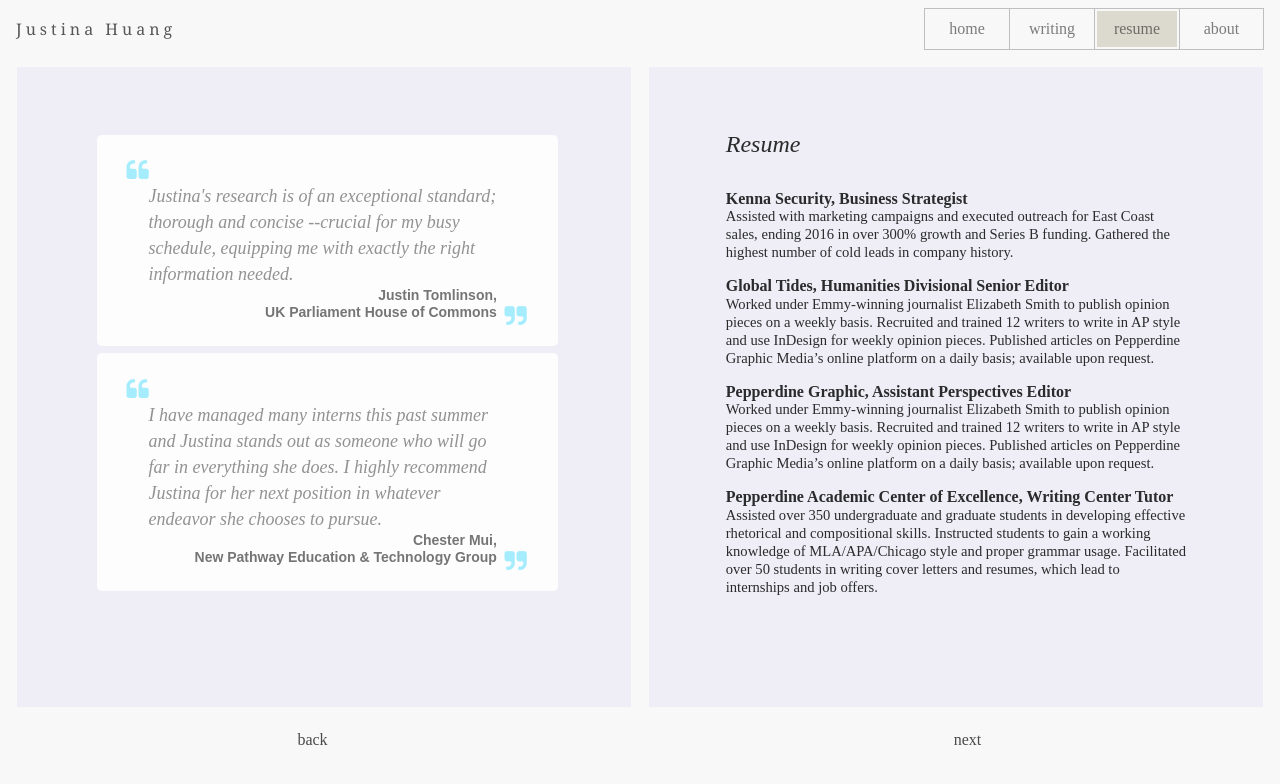
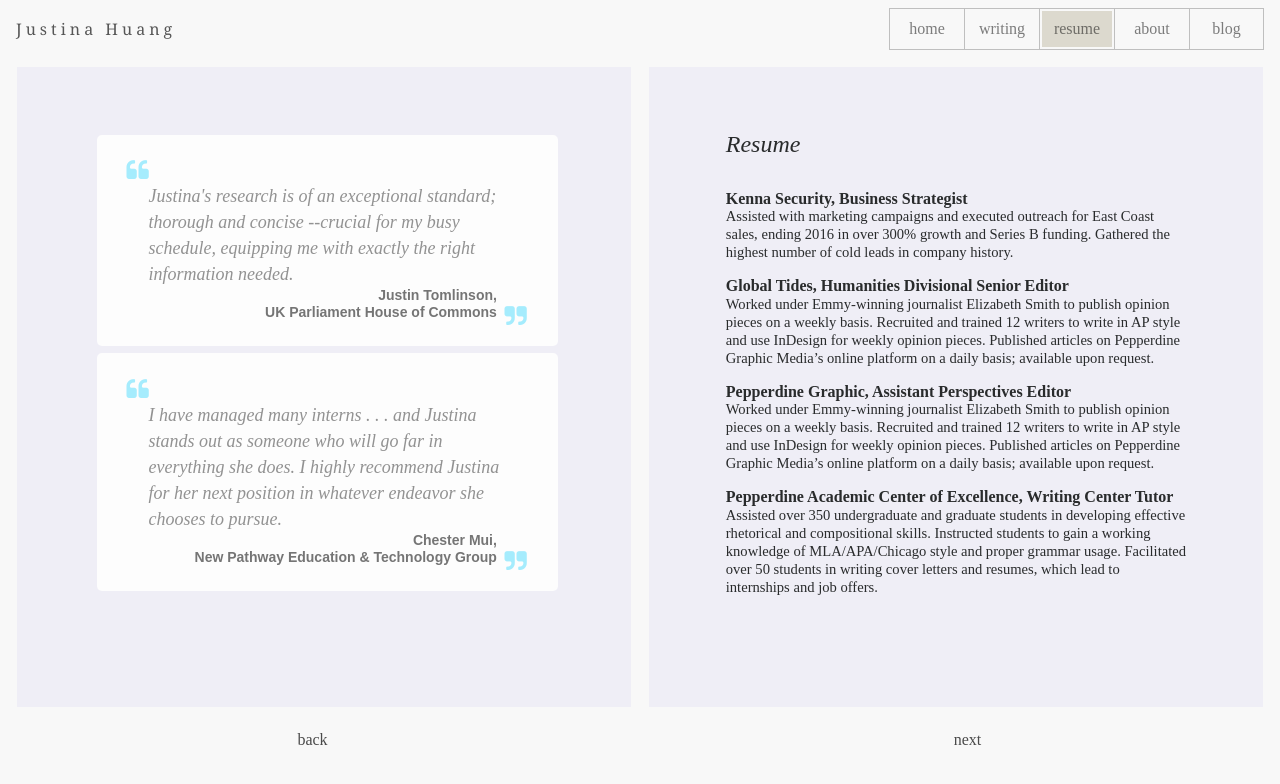
Before and after one commit to huanderwoman/huanderwoman.github.io, a plain HTML site: page resume.html in a window 1280 px wide. Drawn offline with nearby package versions, Linux system fonts and the light colour scheme; a script that the page names is missing.

Commit message:
Add blog tab to navbar and edit resume quote

```diff
--- a/css/index.css
+++ b/css/index.css
@@ -18,7 +18,7 @@
   background-color: rgb(247, 243, 231);
 }
 li.nav-item {
-  width: 85px;
+  width: 75px;
   font-family: Georgia-Italic;
 
 }
--- a/css/main.css
+++ b/css/main.css
@@ -23,7 +23,7 @@
 }
 
 li.nav-item {
-  width: 85px;
+  width: 75px;
   font-family: Georgia-Italic;
 
 }
--- a/resume.html
+++ b/resume.html
@@ -58,9 +58,14 @@
             <a class="nav-link" href="./resume.html">resume</a>
           </div>
         </li>
+        <li class="nav-item flexcontainer border-right-0">
+          <div id="about-btn" class="inner-item flexcontainer-nav">
+            <a class="nav-link" href="./about.html">about<span class="sr-only">(current)</span></a>
+          </div>
+        </li>
         <li class="nav-item flexcontainer">
           <div id="about-btn" class="inner-item flexcontainer-nav">
-            <a class="nav-link" href="./about.html">about<span class="sr-only">(current)</span></a>
+            <a class="nav-link" href="http://justinajunehuang.wixsite.com/huanderwoman">blog<span class="sr-only">(current)</span></a>
           </div>
         </li>
       </ul>
@@ -94,7 +99,7 @@
               <div class="quote">
 
                 <i class="fa fa-quote-left" aria-hidden="true"></i><p>
-                  I have managed many interns this past summer and Justina stands out as someone who will go far in everything she does. I highly recommend Justina for her next position in whatever endeavor she chooses to pursue.</p>
+                  I have managed many interns . . . and Justina stands out as someone who will go far in everything she does. I highly recommend Justina for her next position in whatever endeavor she chooses to pursue.</p>
                   <p class="author">Chester	Mui,<br>New	Pathway	Education	&	Technology	Group</p>
                   <div class="align-right">
                     <i class="fa fa-quote-right" aria-hidden="true"></i>
```
Also changed, not shown: about.html (+6 -1 lines), index.html (+6 -1 lines), resume2.html (+6 -1 lines), writing.html (+6 -1 lines).
